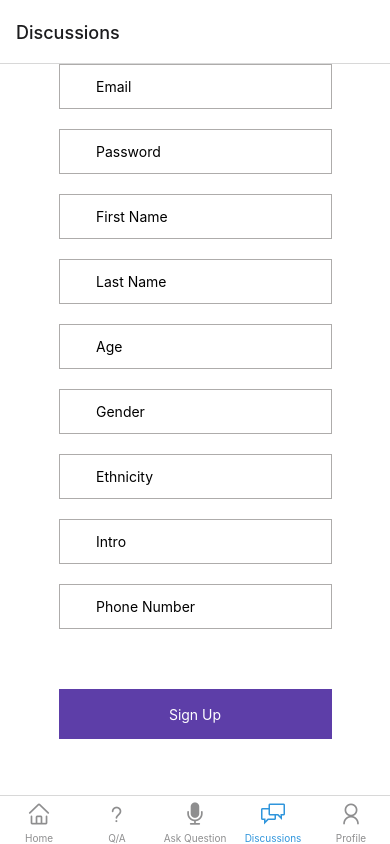
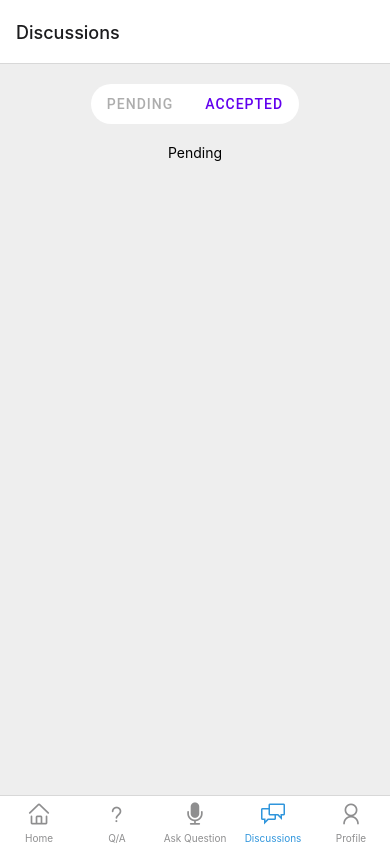
Before and after one commit to gottacodeemall/social-audio-app-frontend, a React Native app: screen /Discussion in a window 390 px wide. Built offline with nearby package versions, Linux system fonts and the light colour scheme; no server answers; what expo-linking would draw is missing.

Commit message:
Setup basic infra for Discussions

```diff
--- a/http/api.ts
+++ b/http/api.ts
@@ -1,6 +1,6 @@
 /*eslint node/no-restricted-import: ["error", ["react-native-aws3-upload"]]*/
 import { QueryParams } from 'expo-linking';
-import { Question, User } from './contracts';
+import { Discussion, Question, User } from './contracts';
 import { http } from './http';
 import { RNS3, File, Options } from 'react-native-aws3';
 import 'react-native-get-random-values';
@@ -91,6 +91,16 @@ export const saveQuestionApi = async (question: Question) => {
   });
 };
 
+export const getPendingDiscussions = async (loggedInUser: string): Promise<Discussion[]> => {
+  return [];
+};
+
+export const getAcceptedDiscussions = async (loggedInUser: string): Promise<Discussion[]> => {
+  return [];
+};
+
+export const discussionAccepted = async (answerId: string) => {};
+
 export enum typeOfFile {
   Audio,
   Image,
--- a/navigation/index.tsx
+++ b/navigation/index.tsx
@@ -24,6 +24,7 @@ import Dashboard from '../screens/Dashboard';
 import Login from '../screens/Login';
 import Signup from '../screens/Signup';
 import QuestionScreen from '../screens/QuestionScreen';
+import DiscussionScreen from '../screens/DiscussionScreen';
 
 export default function Navigation({ colorScheme }: { colorScheme: ColorSchemeName }) {
   return (
@@ -91,7 +92,7 @@ function BottomTabNavigator() {
       />
       <BottomTab.Screen
         name="Record"
-        children={() => <AudioRecorder postSaveRedirection={'Question'} />}
+        children={() => <AudioRecorder />}
         options={{
           title: 'Ask Question',
           tabBarIcon: ({ color }) => <FontAwesome name="microphone" size={24} color={color} />,
@@ -99,7 +100,7 @@ function BottomTabNavigator() {
       />
       <BottomTab.Screen
         name="Discussion"
-        component={Signup}
+        component={DiscussionScreen}
         options={{
           title: 'Discussions',
           tabBarIcon: ({ color }) => <Octicons name="comment-discussion" size={24} color={color} />,
--- /dev/null
+++ b/screens/DiscussionScreen.tsx
@@ -0,0 +1,104 @@
+import React, { useEffect, useState } from 'react';
+import { StyleSheet, Dimensions } from 'react-native';
+import * as reactNativePaper from 'react-native-paper';
+import { useSelector } from 'react-redux';
+import { Discussion, Question } from '../http/contracts';
+import 'react-native-get-random-values';
+import { Text } from 'react-native';
+
+import { View } from '../components/Themed';
+import { getAcceptedDiscussions, getPendingDiscussions, saveQuestionApi } from '../http/api';
+const { width: DEVICE_WIDTH, height: DEVICE_HEIGHT } = Dimensions.get('window');
+const BACKGROUND_COLOR = '#EEEEEE';
+
+const pendingScreen = 'pending',
+  acceptedScreen = 'accepted';
+
+export default function DiscussionScreen() {
+  const loggedInUser = useSelector((state) => state.generic.loggedInUser);
+  const [currentScreen, setCurrentScreen] = useState<string>('pending');
+  const [pendingItems, setPendingItems] = useState<Discussion[]>([]);
+  const [acceptedItems, setAcceptedItems] = useState<Discussion[]>([]);
+
+  useEffect(() => {
+    const apiCalls = async () => {
+      if (currentScreen == acceptedScreen) {
+        setPendingItems([]);
+        const discussions = await getAcceptedDiscussions(loggedInUser);
+        setAcceptedItems(discussions);
+      } else {
+        const discussions = await getPendingDiscussions(loggedInUser);
+        setPendingItems(discussions);
+        setAcceptedItems([]);
+      }
+    };
+
+    apiCalls();
+  }, [currentScreen]);
+
+  const switchScreens = () => {
+    if (currentScreen == pendingScreen) {
+      setCurrentScreen(acceptedScreen);
+    } else {
+      setCurrentScreen(pendingScreen);
+    }
+  };
+
+  return (
+    <View style={styles.mainContainer}>
+      <View style={styles.buttonsContainer}>
+        <reactNativePaper.Button
+          disabled={currentScreen === pendingScreen}
+          onPress={() => switchScreens()}
+        >
+          Pending
+        </reactNativePaper.Button>
+        <reactNativePaper.Button
+          disabled={currentScreen === acceptedScreen}
+          onPress={() => switchScreens()}
+        >
+          Accepted
+        </reactNativePaper.Button>
+      </View>
+      {currentScreen == 'pending' ? <PendingDiscussion /> : <AcceptedDiscussion />}
+    </View>
+  );
+}
+
+const PendingDiscussion = () => {
+  return (
+    <>
+      <Text>Pending</Text>
+    </>
+  );
+};
+
+const AcceptedDiscussion = () => {
+  return (
+    <>
+      <Text>Bye</Text>
+    </>
+  );
+};
+
+const styles = StyleSheet.create({
+  mainContainer: {
+    backgroundColor: BACKGROUND_COLOR,
+    flex: 1,
+    flexDirection: 'column',
+    alignItems: 'center',
+    justifyContent: 'flex-start',
+    minWidth: DEVICE_WIDTH,
+    minHeight: DEVICE_HEIGHT,
+  },
+  buttonsContainer: {
+    borderRadius: 20,
+    marginTop: 20,
+    marginBottom: 20,
+    flex: 1,
+    flexDirection: 'row',
+    alignItems: 'center',
+    justifyContent: 'center',
+    maxHeight: 40,
+  },
+});
```
Also changed, not shown: http/contracts.ts (+9 -0 lines).
